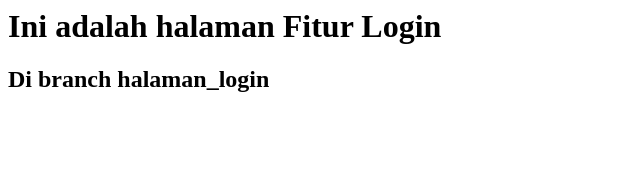
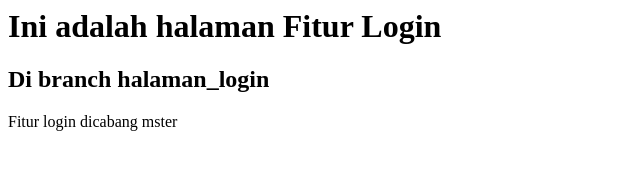
Before and after one commit to fahimurni/belajar-git, a plain HTML site: page login.html in a window 1280 px wide. Shown: the whole page, without its empty margins (0-640 px from the left). Drawn offline with Linux system fonts and the light colour scheme.

Commit message:
Melakukan perubahan login.html

```diff
--- a/login.html
+++ b/login.html
@@ -6,5 +6,6 @@
 <body>
 <h1>Ini adalah halaman Fitur Login</h1>
 <h2> Di branch halaman_login</h2>
+<p>Fitur login dicabang mster</p>
 </body>
 </html>
```
